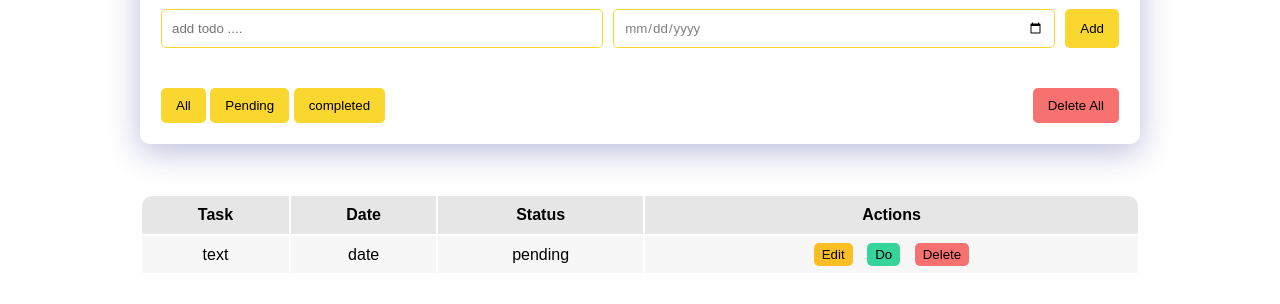
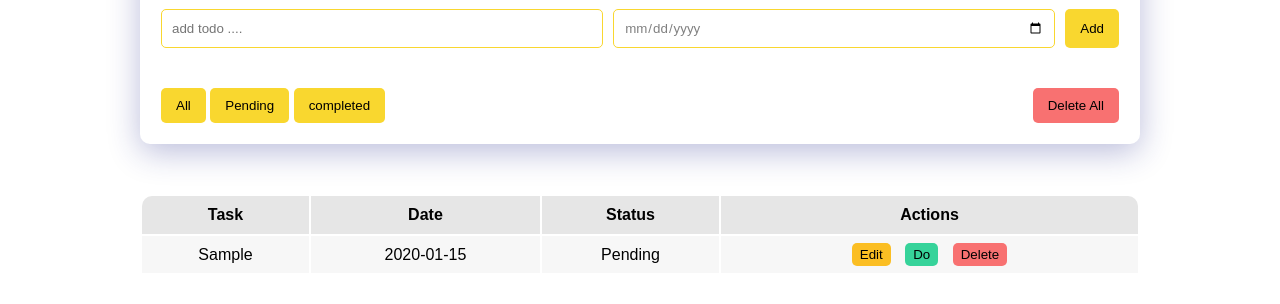
Before and after one commit to codeByShahsavan/todo-app-js, a plain HTML site: page index.html in a window 1280 px wide. Both pictures are taken after typing "Sample", "2020-01-15" into the empty fields and a click on the button "Add". Shown: the part 110-414 px from the top of the page. Drawn offline with Linux system fonts and the light colour scheme.

Commit message:
show todo dynamic

```diff
--- a/index.html
+++ b/index.html
@@ -36,16 +36,7 @@
           </tr>
         </thead>
         <tbody>
-          <tr>
-            <td>text</td>
-            <td>date</td>
-            <td>pending</td>
-            <td>
-              <button>Edit</button>
-              <button>Do</button>
-              <button>Delete</button>
-            </td>
-          </tr>
+
         </tbody>
       </table>
     </div>
--- a/js/app.js
+++ b/js/app.js
@@ -2,10 +2,14 @@ const  taskInput=document.getElementById("task-input")
 const  dateInput=document.getElementById("date-input")
 const  addButton=document.getElementById("add-button")
 const  alertMessage=document.getElementById("alert-message")
-
+    const todosBody=document.querySelector("tbody")
 
 const todos=JSON.parse(localStorage.getItem("todos"))||[]
 
+const saveToLocalStorage=()=>{
+localStorage.setItem("todos",JSON.stringify(todos))
+
+}
 const generateId=()=>{
      return Math.round(Math.random()*Math.random()*Math.pow(10,15)).toString()
 
@@ -25,12 +29,32 @@ const showAlert=(message,type)=>{
     },2000)
 }
 
-const saveToLocalStorage=()=>{
-localStorage.setItem("todos",JSON.stringify(todos))
 
-}
+ const displayTodos=()=>{
+    todosBody.innerHTML=""
+  if(!todos.length){
+    todosBody.innerHTML="<tr><td colspan='4'>No task found!</td></tr>"
+    return;
+  }
+  todos.forEach(todo => {
 
+    todosBody.innerHTML+=
+    `<tr>
+    <td>${todo.task}</td>
+    <td>${todo.date||"No Date"}</td>
+    <td>${todo.completed?"Completed":"Pending"}</td>
+    <td>
+    <button>Edit</button>
+    <button>Do</button>
+    <button>Delete</button>
 
+    </td>
+
+    </tr>
+    `
+  });
+
+ }
 const addHandler=()=>{
     const task=taskInput.value
     const date=dateInput.value
@@ -45,15 +69,19 @@ const addHandler=()=>{
     if(task){
       todos.push(todo)
       saveToLocalStorage()
+     displayTodos()
+
+
       taskInput.value=""
       dateInput.value=""
       console.log(todos)
       showAlert("Todo added successfully","success")
-
 
     }
     else{
         showAlert("Please enter a todo!","error")
     }
 }
+
+window.addEventListener("load",displayTodos)
 addButton.addEventListener("click",addHandler)
```
